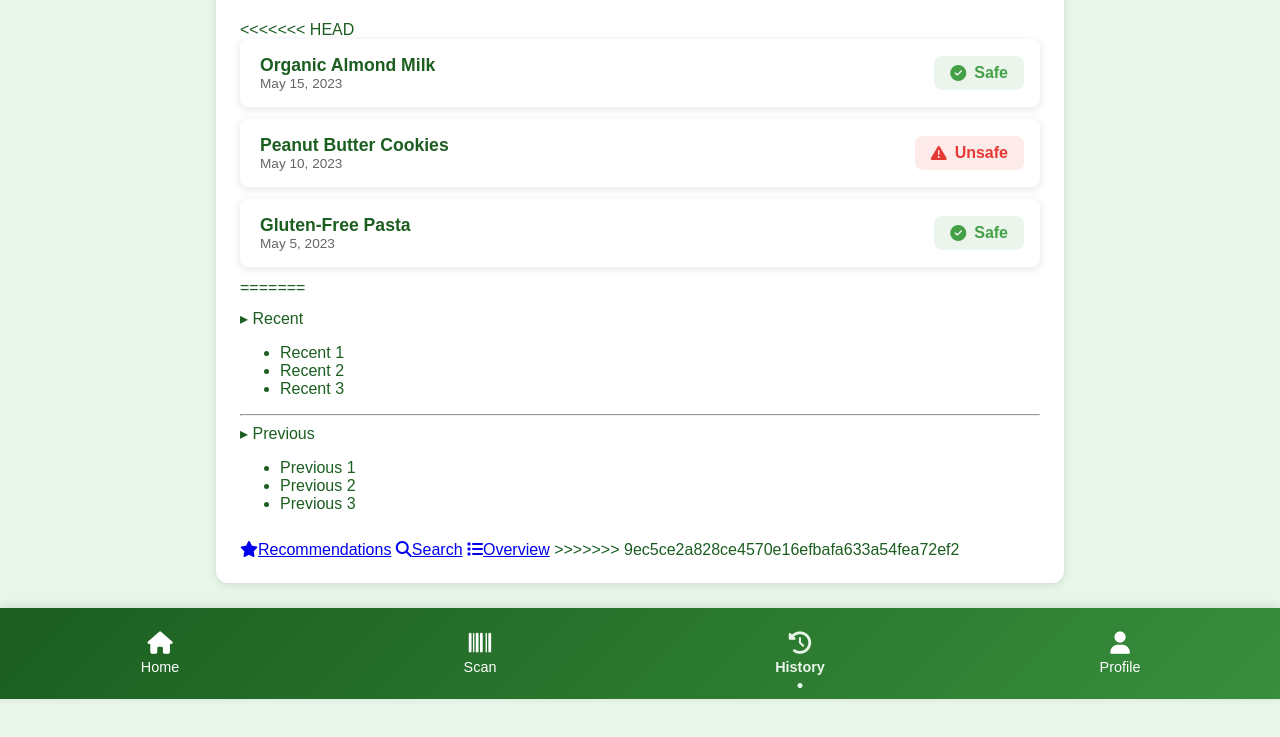
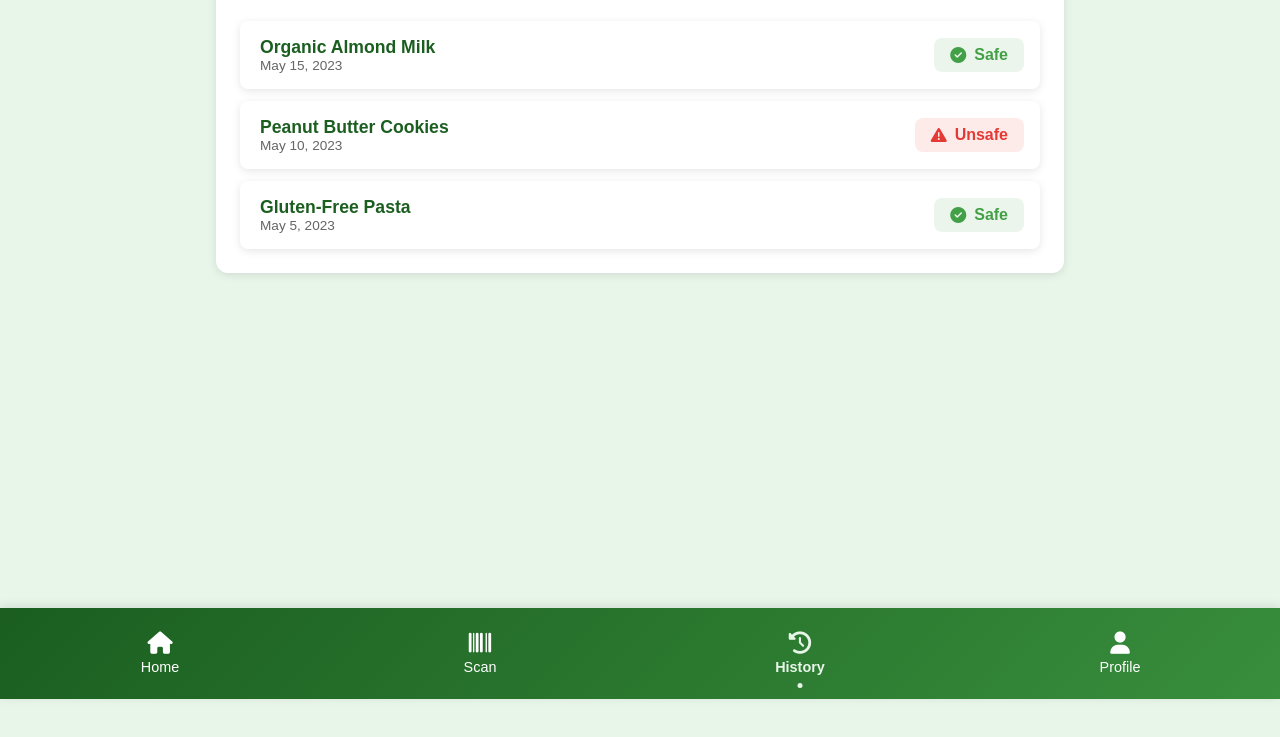
Before and after one commit to gabrieltoadere/AI-Guardian, a website: page AI-Guardian/AI GUARDIAN Project/history.html in a window 1280 px wide. Shown: the part 101-838 px from the top of the page. Drawn offline with Linux system fonts and the light colour scheme.

Commit message:
Merge branch 'main' of https://github.com/gabrieltoadere/AI-Guardian

```diff
--- a/AI-Guardian/AI GUARDIAN Project/history.html
+++ b/AI-Guardian/AI GUARDIAN Project/history.html
@@ -12,7 +12,7 @@
     <div class="main-container">
         <h1><i class="fas fa-history"></i> Purchase History</h1>
 
-<<<<<<< HEAD
+
         <!-- History Items List -->
         <div class="history-list">
             <!-- Example Item 1 (Safe) -->
@@ -47,44 +47,6 @@
                     <i class="fas fa-check-circle"></i> Safe
                 </div>
             </div>
-=======
-
-
-    <!-- Dropdowns -->
-    <div class="dropdown-container">
-        <div class="dropdown" onclick="toggleOptions('recentOptions', 'recentCaret')">
-            <span class="caret" id="recentCaret">▸</span> Recent
-        </div>
-        <div class="options" id="recentOptions">
-            <ul>
-                <li>Recent 1</li>
-                <li>Recent 2</li>
-                <li>Recent 3</li>
-            </ul>
-        </div>
-
-         <!-- Divider -->
-         <hr class="divider">
-
-         <div class="dropdown" onclick="toggleOptions('previousOptions', 'previousCaret')">
-             <span class="caret" id="previousCaret">▸</span> Previous
-         </div>
-         <div class="options" id="previousOptions">
-             <ul>
-                 <li>Previous 1</li>
-                 <li>Previous 2</li>
-                 <li>Previous 3</li>
-             </ul>
-         </div>
-     </div>
-
-
-        <!-- middle Navigation Bar -->
-        <div class="bottom-nav">
-            <a href="recommendations.html" class="nav-item"><i class="fa-solid fa-star"></i><span>Recommendations</span></a>
-            <a href="search.html" class="nav-item"><i class="fa-solid fa-search"></i><span>Search</span></a>
-            <a href="overview.html" class="nav-item"><i class="fa-solid fa-list"></i><span>Overview</span></a>
->>>>>>> 9ec5ce2a828ce4570e16efbafa633a54fea72ef2
         </div>
     </div>
 
```
